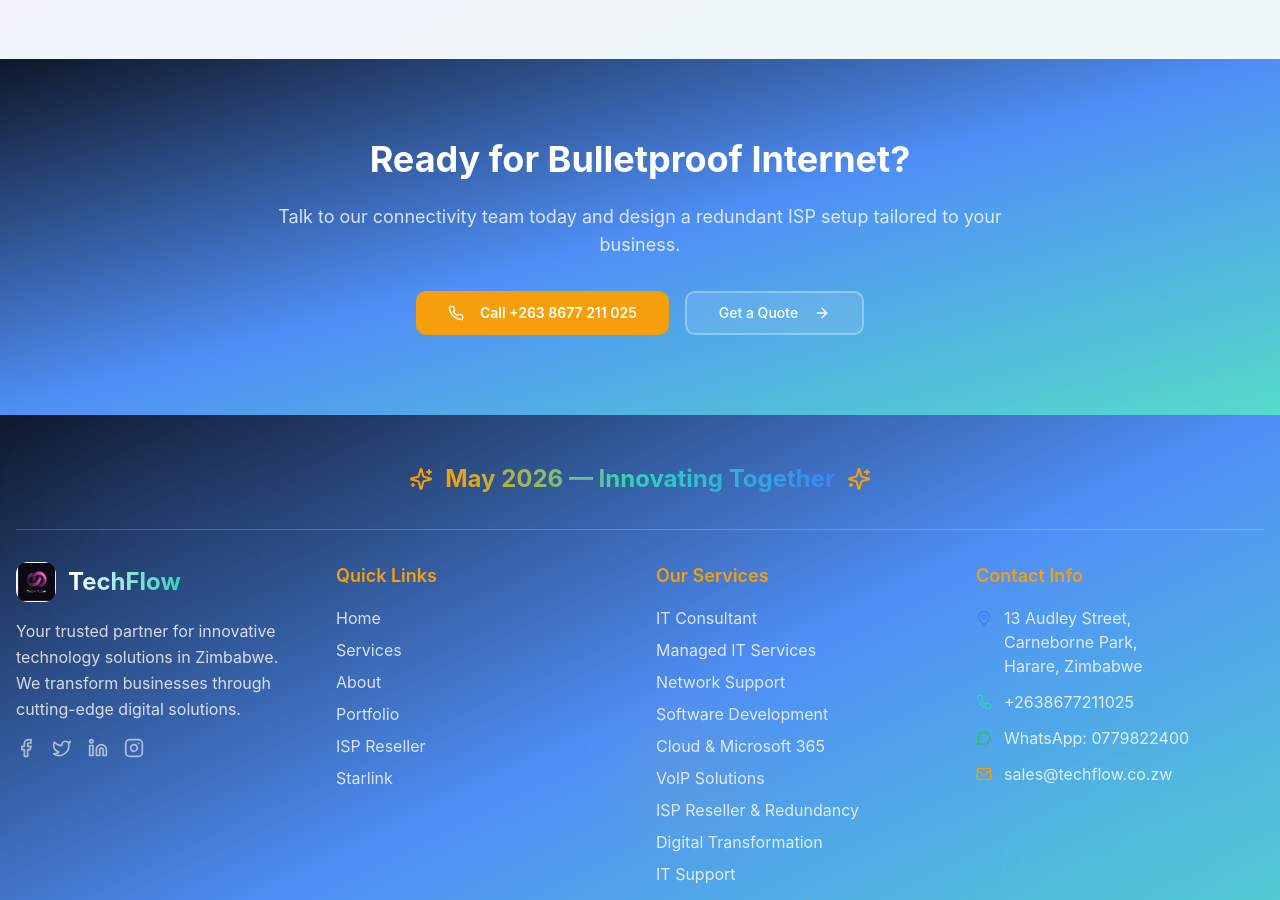
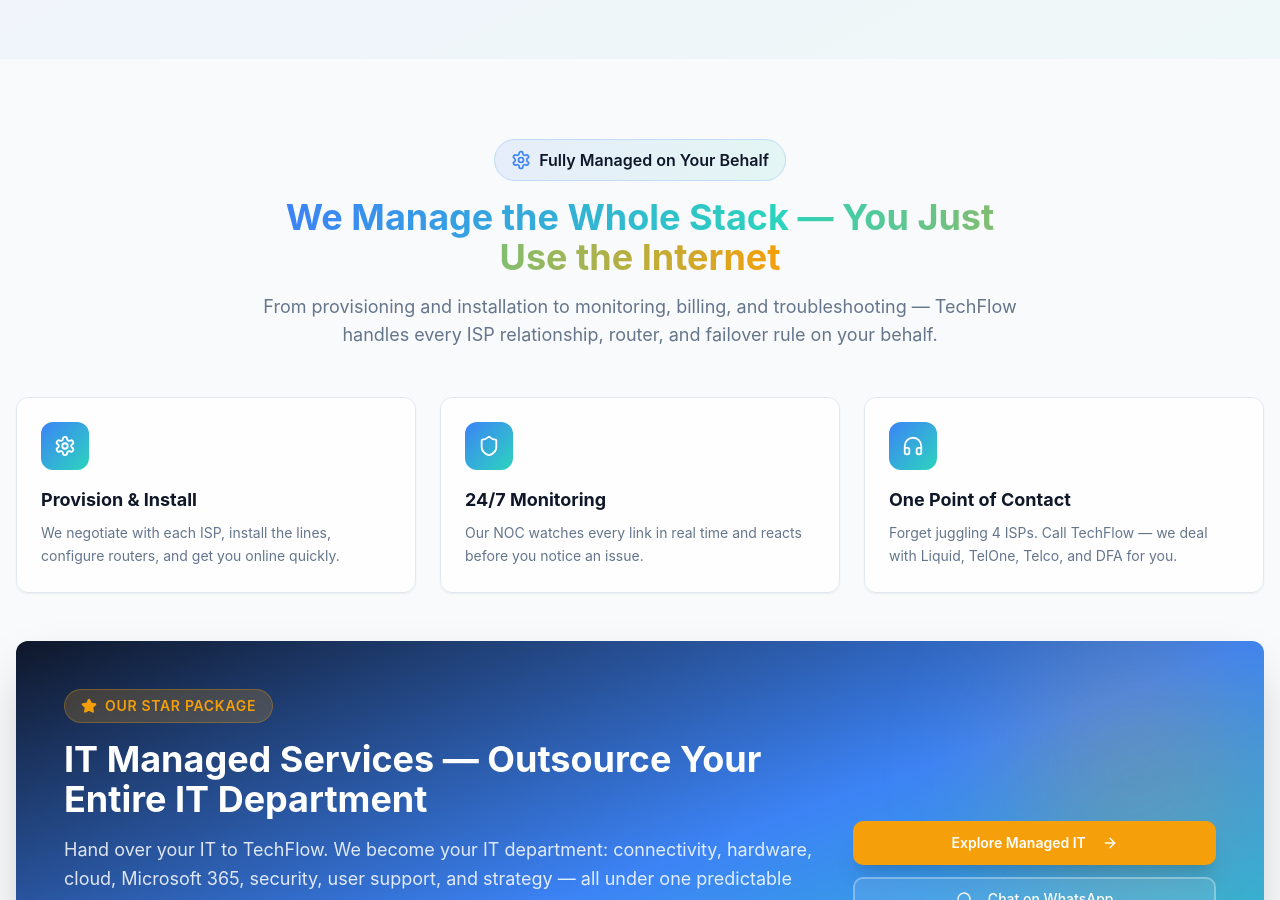
Before and after one commit to AndileTL/techflow-echo-project, a React (Vite) app: page /isp-reseller in a window 1280 px wide. Shown: the part 1900-2800 px from the top of the page. Built offline with nearby package versions, Linux system fonts and the light colour scheme.

Commit message:
Changes
Co-authored-by: AndileTL <200150940+AndileTL@users.noreply.github.com>

```diff
--- a/src/pages/IspReseller.tsx
+++ b/src/pages/IspReseller.tsx
@@ -11,6 +11,9 @@ import {
   ArrowRight,
   Phone,
   MessageCircle,
+  Star,
+  Headphones,
+  Settings,
 } from 'lucide-react';
 import Header from '@/components/Header';
 import Footer from '@/components/Footer';
@@ -255,6 +258,116 @@ const IspReseller = () => {
         </div>
       </section>
 
+      {/* Fully Managed Service */}
+      <section className="py-20 bg-background">
+        <div className="container mx-auto px-4">
+          <ScrollAnimation>
+            <div className="text-center mb-12 max-w-3xl mx-auto">
+              <div className="inline-flex items-center space-x-2 bg-gradient-to-r from-primary/10 to-secondary/10 px-4 py-2 rounded-full mb-4 border border-primary/20">
+                <Settings className="text-primary" size={20} />
+                <span className="text-foreground font-semibold">Fully Managed on Your Behalf</span>
+              </div>
+              <h2 className="text-3xl md:text-4xl font-bold mb-4">
+                <span className="bg-gradient-to-r from-primary via-secondary to-accent bg-clip-text text-transparent">
+                  We Manage the Whole Stack — You Just Use the Internet
+                </span>
+              </h2>
+              <p className="text-lg text-muted-foreground">
+                From provisioning and installation to monitoring, billing, and
+                troubleshooting — TechFlow handles every ISP relationship,
+                router, and failover rule on your behalf.
+              </p>
+            </div>
+          </ScrollAnimation>
+
+          <StaggerContainer className="grid md:grid-cols-3 gap-6 mb-12" staggerDelay={0.1}>
+            {[
+              {
+                icon: Settings,
+                title: 'Provision & Install',
+                desc: 'We negotiate with each ISP, install the lines, configure routers, and get you online quickly.',
+              },
+              {
+                icon: Shield,
+                title: '24/7 Monitoring',
+                desc: 'Our NOC watches every link in real time and reacts before you notice an issue.',
+              },
+              {
+                icon: Headphones,
+                title: 'One Point of Contact',
+                desc: 'Forget juggling 4 ISPs. Call TechFlow — we deal with Liquid, TelOne, Telco, and DFA for you.',
+              },
+            ].map((item) => (
+              <StaggerItem key={item.title}>
+                <Card className="h-full bg-card/80 backdrop-blur-sm border-border hover:shadow-xl transition-all duration-500 hover:-translate-y-1">
+                  <CardContent className="p-6">
+                    <div className="w-12 h-12 bg-gradient-to-br from-primary to-secondary rounded-xl flex items-center justify-center mb-4">
+                      <item.icon className="text-white" size={22} />
+                    </div>
+                    <h3 className="text-lg font-bold text-foreground mb-2">{item.title}</h3>
+                    <p className="text-sm text-muted-foreground leading-relaxed">{item.desc}</p>
+                  </CardContent>
+                </Card>
+              </StaggerItem>
+            ))}
+          </StaggerContainer>
+
+          {/* Star Package */}
+          <ScrollAnimation>
+            <Card className="bg-gradient-to-br from-brand-navy via-primary to-secondary text-white border-0 shadow-2xl overflow-hidden relative">
+              <div className="absolute top-0 right-0 w-64 h-64 bg-accent/20 rounded-full blur-3xl" />
+              <CardContent className="p-8 md:p-12 relative z-10">
+                <div className="grid lg:grid-cols-3 gap-8 items-center">
+                  <div className="lg:col-span-2">
+                    <div className="inline-flex items-center gap-2 bg-accent/20 backdrop-blur-sm px-4 py-1.5 rounded-full mb-4 border border-accent/30">
+                      <Star className="text-accent fill-accent" size={16} />
+                      <span className="text-accent font-semibold text-sm uppercase tracking-wider">Our Star Package</span>
+                    </div>
+                    <h3 className="text-3xl md:text-4xl font-bold mb-4 leading-tight">
+                      IT Managed Services — Outsource Your Entire IT Department
+                    </h3>
+                    <p className="text-white/85 text-lg mb-6 leading-relaxed">
+                      Hand over your IT to TechFlow. We become your IT department:
+                      connectivity, hardware, cloud, Microsoft 365, security, user
+                      support, and strategy — all under one predictable monthly fee.
+                    </p>
+                    <ul className="grid sm:grid-cols-2 gap-3 mb-6">
+                      {[
+                        'Dedicated account manager',
+                        'Unlimited remote helpdesk',
+                        'On-site engineer visits',
+                        'Proactive patching & security',
+                        'Cloud & Microsoft 365 admin',
+                        'Quarterly IT strategy reviews',
+                      ].map((f) => (
+                        <li key={f} className="flex items-start text-sm">
+                          <CheckCircle className="text-accent mr-2 mt-0.5 flex-shrink-0" size={18} />
+                          <span className="text-white/90">{f}</span>
+                        </li>
+                      ))}
+                    </ul>
+                  </div>
+                  <div className="flex flex-col gap-3">
+                    <Button asChild size="lg" className="bg-accent hover:bg-accent/90 text-accent-foreground font-semibold shadow-xl">
+                      <Link to="/service/managed-it-services">
+                        Explore Managed IT
+                        <ArrowRight className="ml-2" size={18} />
+                      </Link>
+                    </Button>
+                    <Button asChild size="lg" variant="outline" className="border-2 border-white/30 bg-white/10 backdrop-blur-sm text-white hover:bg-white/20">
+                      <a href="https://wa.me/263772800790" target="_blank" rel="noopener noreferrer">
+                        <MessageCircle className="mr-2" size={18} />
+                        Chat on WhatsApp
+                      </a>
+                    </Button>
+                  </div>
+                </div>
+              </CardContent>
+            </Card>
+          </ScrollAnimation>
+        </div>
+      </section>
+
       {/* CTA */}
       <section className="py-20 bg-gradient-to-br from-brand-navy via-primary/90 to-secondary/80 text-white">
         <div className="container mx-auto px-4 text-center max-w-3xl">
```
